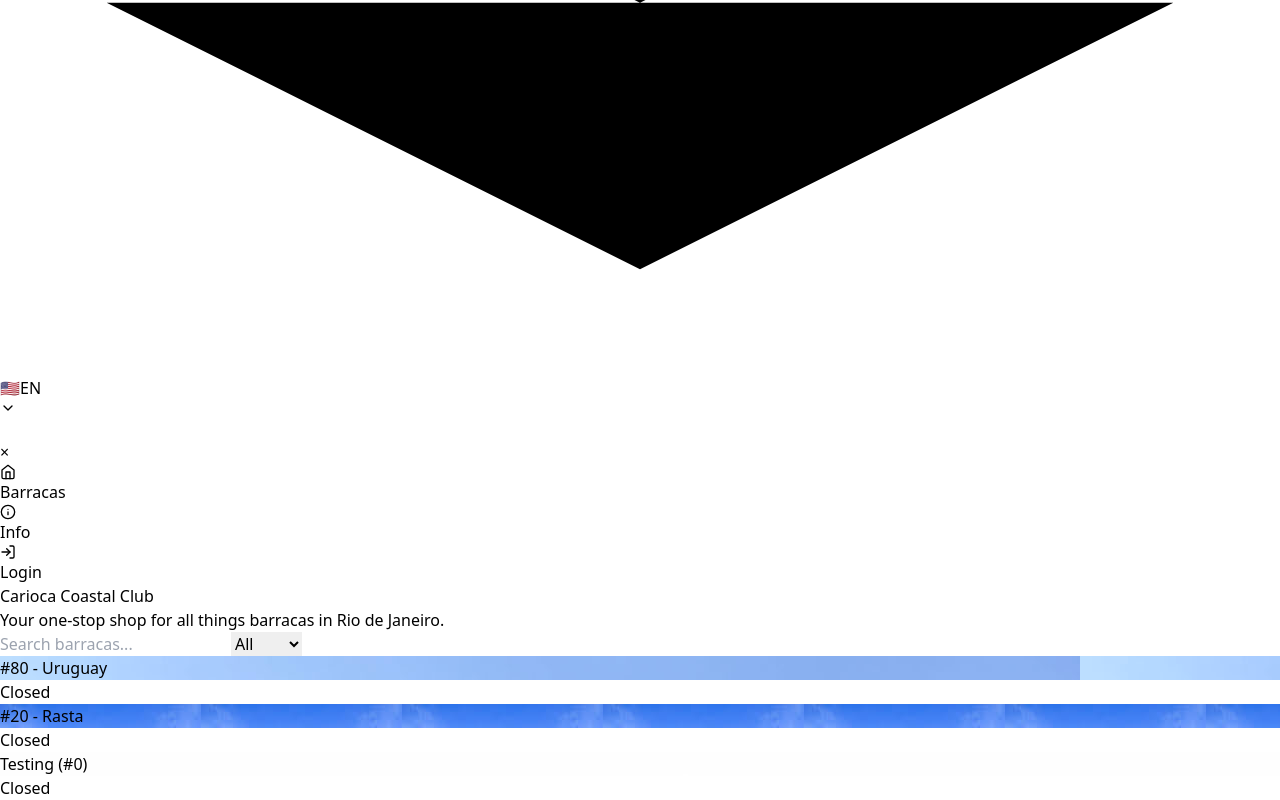
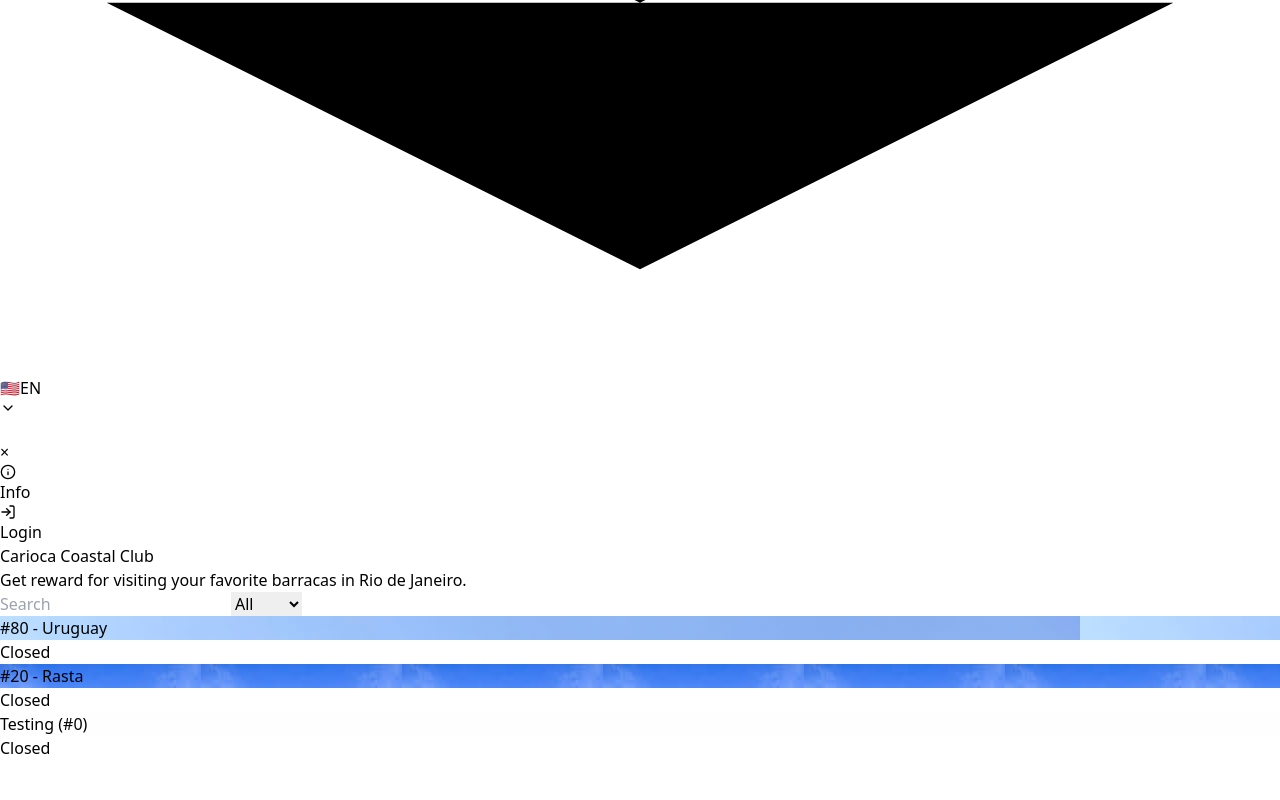
Before and after one commit to vwilson317/ccc-web, a React (Vite) app: page / in a window 1280 px wide. Shown: the part 904-1704 px from the top of the page. After the commit the page ends 1664 px from the top, so only its background shows below. Built offline with nearby package versions, Linux system fonts and the light colour scheme.

Commit message:
updates to styling and translation

```diff
--- a/src/App.tsx
+++ b/src/App.tsx
@@ -13,8 +13,11 @@ import { Register } from './components/Register'
 import { OrderPage } from './components/OrderPage'
 import { CheckoutPage } from './components/CheckoutPage'
 import { AdminDashboard } from './components/AdminDashboard'
+import { useTranslation } from 'react-i18next'
 
 function App() {
+  const { t } = useTranslation()
+
   return (
     <Router>
       <Header />
@@ -29,7 +32,7 @@ function App() {
                 <form className="flex items-center gap-2 max-w-3xl mx-auto">
                   <input
                     type="text"
-                    placeholder="Search barracas..."
+                    placeholder={t('common.search')}
                     className="w-full p-2 rounded-md"
                   />
                   <select
--- a/src/components/AdminDashboard.tsx
+++ b/src/components/AdminDashboard.tsx
@@ -27,8 +27,6 @@ export const AdminDashboard = () => {
     return (
         <div className="container mx-auto px-4 py-8 pb-24">
             <div className="max-w-2xl mx-auto bg-white p-8 rounded-lg shadow-lg">
-                <h1 className="text-2xl font-bold mb-6">Admin Dashboard</h1>
-
                 <form onSubmit={handleSubmit} className="space-y-6">
                     <OperatingHoursSection
                         operatingHours={operatingHours}
--- a/src/components/BarracaList.tsx
+++ b/src/components/BarracaList.tsx
@@ -27,7 +27,7 @@ export const barracas: Barraca[] = [
     description: "Creators personal favorite. They're always super friendly and wont rip off gringos :)",
     imageUrl: '/assets/barraca-80.jpg',
     hours: [
-      { date: "2025-01-20", open: "00:00", close: "23:59" },
+      { date: "2025-05-13", open: "00:00", close: "23:59" },
       { date: "2025-01-21", open: "09:00", close: "17:00" },
       { date: "2025-01-22", open: "09:00", close: "17:00" },
       { date: "2025-01-28", open: "09:00", close: "17:00" }
@@ -78,8 +78,8 @@ export const BarracaList = () => {
                 <div className="absolute top-0 right-0 p-2">
                   {
                     availability.isOpen ?
-                      <span className="px-3 py-1 rounded-full bg-green-500/50 text-white">Open</span> :
-                      <span className="px-3 py-1 rounded-full bg-red-500/50 text-white">Closed</span>
+                      <span className="px-3 py-1 rounded-full bg-green-500/85 text-white">Open</span> :
+                      <span className="px-3 py-1 rounded-full bg-red-500/85 text-white">Closed</span>
                   }
                 </div>
               </div>
--- a/src/components/Drawer.tsx
+++ b/src/components/Drawer.tsx
@@ -1,4 +1,4 @@
-import { FiUser, FiHome, FiInfo, FiLogIn, FiLogOut } from 'react-icons/fi';
+import { FiUser, FiHome, FiInfo, FiLogIn, FiLogOut, FiCalendar } from 'react-icons/fi';
 import { Link } from 'react-router-dom';
 import toast from 'react-hot-toast';
 
@@ -41,7 +41,7 @@ export const Drawer = ({ isOpen, onClose }: DrawerProps) => {
                 {/* User Profile Section */}
                 {user && (
                     <div className="p-4 border-b border-gray-200">
-                        <div className="flex items-center space-x-3 mb-4">
+                        <div className="flex items-center space-x-3">
                             <FiUser className="text-2xl text-blue-500" />
                             <div>
                                 <h3 className="font-medium">{user.username}</h3>
@@ -64,21 +64,11 @@ export const Drawer = ({ isOpen, onClose }: DrawerProps) => {
                                     className="flex items-center space-x-2 p-2 hover:bg-gray-100 rounded"
                                     onClick={onClose}
                                 >
-                                    <FiUser />
+                                    <FiCalendar />
                                     <span>Dashboard</span>
                                 </Link>
                             </li>
                         )}
-                        <li>
-                            <Link
-                                to="/"
-                                className="flex items-center space-x-2 p-2 hover:bg-gray-100 rounded"
-                                onClick={onClose}
-                            >
-                                <FiHome />
-                                <span>Barracas</span>
-                            </Link>
-                        </li>
                         <li>
                             <Link
                                 to="/info"
--- a/src/components/admin/OperatingHoursSection.tsx
+++ b/src/components/admin/OperatingHoursSection.tsx
@@ -132,8 +132,7 @@ export const OperatingHoursSection = ({ operatingHours, onOperatingHoursChange }
 
             <div className="space-y-4">
                 <div>
-                    <label className="block text-sm font-medium mb-1">Select Dates</label>
-                    <div className="calendar-wrapper w-full">
+                    <div className="calendar-wrapper w-full flex justify-center">
                         <DatePicker
                             selected={selectedDates[0] || new Date()}
                             onChange={(date) => handleDateChange(date || new Date())}
--- a/src/locales/en.json
+++ b/src/locales/en.json
@@ -13,7 +13,7 @@
     "search": "Search",
     "loading": "Loading...",
     "hero": {
-      "subtitle": "Your one-stop shop for all things barracas in Rio de Janeiro."
+      "subtitle": "Get reward for visiting your favorite barracas in Rio de Janeiro."
     },
     "header": {
       "title": "Carioca Coastal Club",
--- a/src/locales/es.json
+++ b/src/locales/es.json
@@ -13,7 +13,7 @@
     "search": "Buscar",
     "loading": "Cargando...",
     "hero": {
-      "subtitle": "Tu destino único para todo lo relacionado con barracas en Río de Janeiro."
+      "subtitle": "Obtén recompensas por visitar tus barracas favoritas en Río de Janeiro."
     },
     "header": {
       "title": "Carioca Coastal Club",
--- a/src/locales/pt.json
+++ b/src/locales/pt.json
@@ -13,7 +13,7 @@
     "search": "Pesquisar",
     "loading": "Carregando...",
     "hero": {
-      "subtitle": "Seu destino único para tudo sobre barracas no Rio de Janeiro."
+      "subtitle": "Obtenha recompensas por visitar suas barracas favoritas no Rio de Janeiro."
     },
     "header": {
       "title": "Carioca Coastal Club",
```
